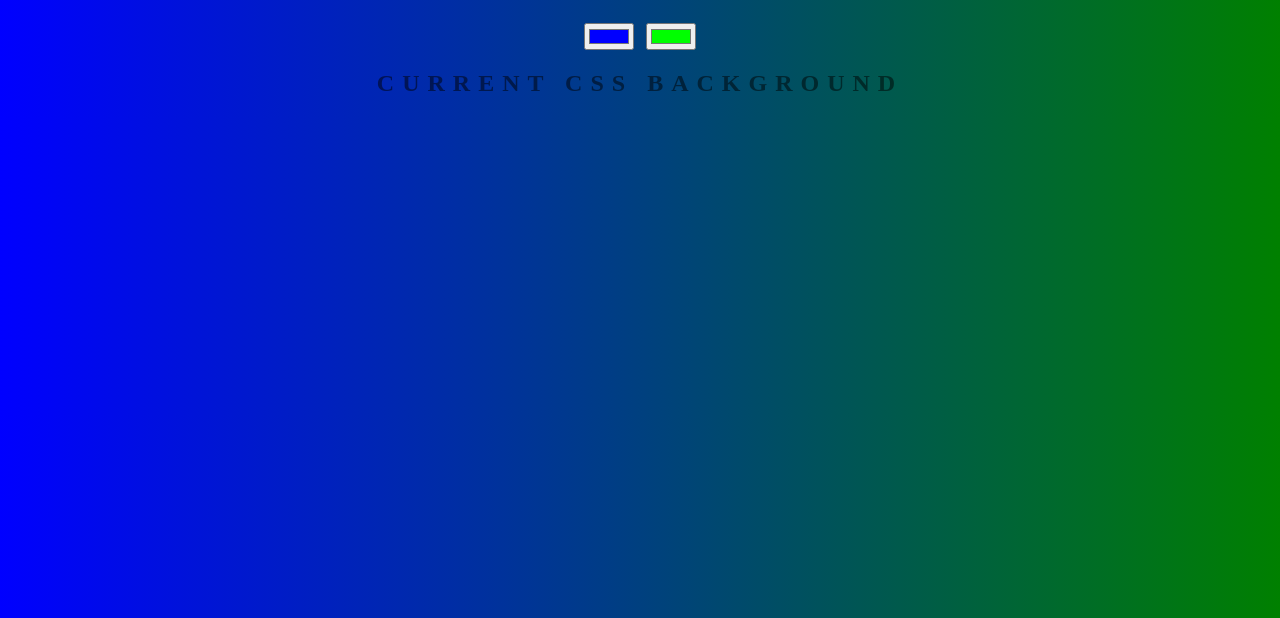
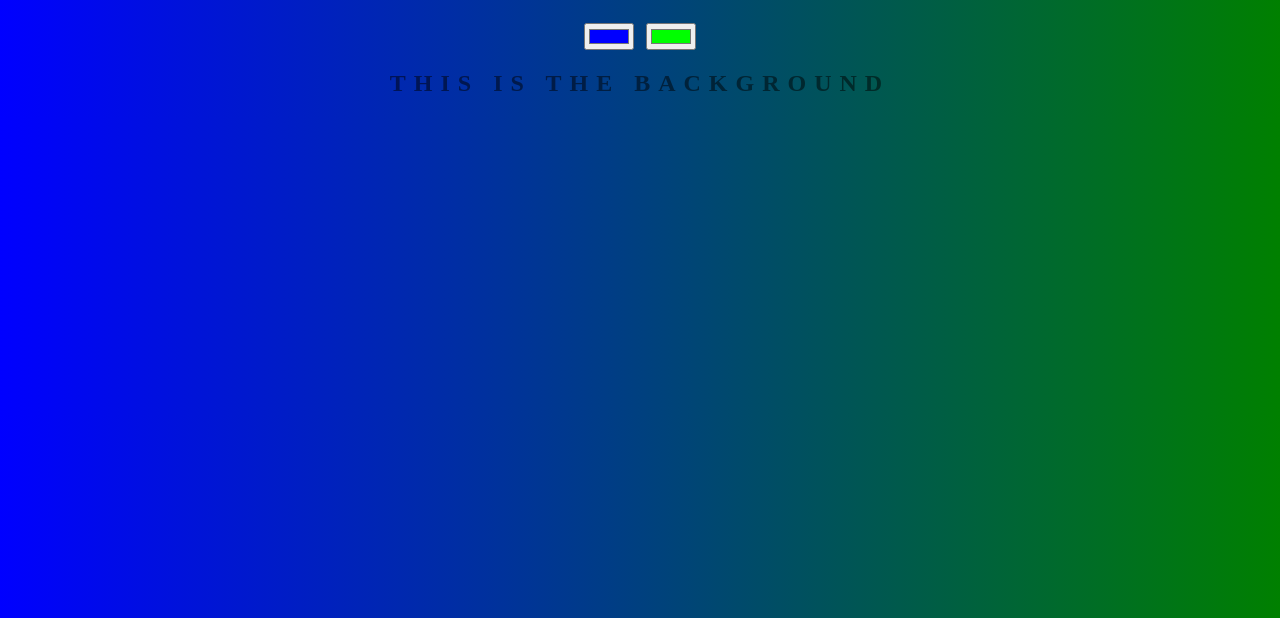
Before and after one commit to DoorNumber2/background-generator, a plain HTML site: page index.html in a window 1280 px wide. Shown: the part 182-800 px from the top of the page. Drawn offline with Linux system fonts and the light colour scheme.

Commit message:
changing text

```diff
--- a/index.html
+++ b/index.html
@@ -11,7 +11,7 @@
     <h1>Background Generator</h1>
     <input class="color1" type="color" name="color1" value="#0000ff" />
     <input class="color2" type="color" name="color2" value="#00ff00" />
-    <h2>Current CSS Background</h2>
+    <h2>this is the Background</h2>
     <h3></h3>
     <script type="text/javascript" src="script.js"></script>
   </body>
```
